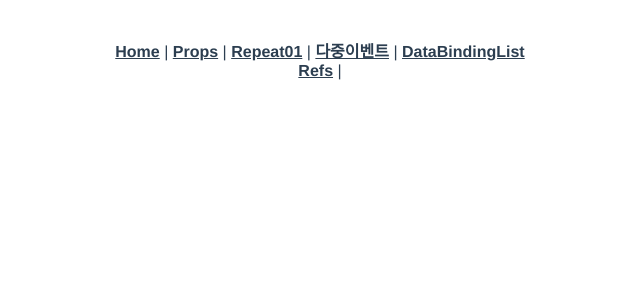
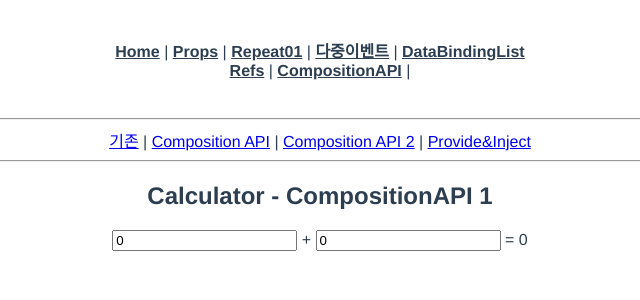
Before and after one commit to Hoon-Hub/Vue, a Vue app in the folder 21.12.17.vue-project-one-week/01.vue-project/: page /Composition in a window 1280 px wide. Shown: the top 300 px of the page, without its empty margins (320-960 px from the left). Built offline with nearby package versions, Linux system fonts and the light colour scheme.

Commit message:
How to use composition API

```diff
--- a/21.12.17.vue-project-one-week/01.vue-project/src/App.vue
+++ b/21.12.17.vue-project-one-week/01.vue-project/src/App.vue
@@ -6,7 +6,7 @@
     <router-link to="/다중이벤트">다중이벤트</router-link> |
     <router-link to="/DataBindingList">DataBindingList</router-link><br>
     <router-link to="/Parent">Refs</router-link> |
-
+    <router-link to="/Calculator">CompositionAPI</router-link> |
   </div>
   <router-view />
 </template>
--- a/21.12.17.vue-project-one-week/01.vue-project/src/router/index.js
+++ b/21.12.17.vue-project-one-week/01.vue-project/src/router/index.js
@@ -12,7 +12,7 @@ const routes = [
     // route level code-splitting
     // this generates a separate chunk (about.[hash].js) for this route
     // which is lazy-loaded when the route is visited.
-    component: () => import(/* webpackPrefetch: false */ '../views/Props/Props.vue')
+    component: () => import(/* webpackPrefetch: 0 */ '../views/Props/Props.vue')
   },
   {
     path: '/Repeat01',
@@ -34,6 +34,26 @@ const routes = [
     name: 'Parent',
     component: () => import( '../views/Props/Parent.vue')
   },
+  {
+    path: '/Calculator',
+    name: 'Calculator',
+    component: () => import( '../views/CompositionAPI/Calculator.vue')
+  },
+  {
+    path: '/Composition',
+    name: 'Composition',
+    component: () => import( '../views/CompositionAPI/CompositionAPI.vue')
+  },
+  {
+    path: '/Composition2',
+    name: 'Composition2',
+    component: () => import( '../views/CompositionAPI/CompositionAPI2.vue')
+  },
+  {
+    path: '/Provide',
+    name: 'Provide',
+    component: () => import( '../views/CompositionAPI/Provide.vue')
+  },
 ]
 
 
--- /dev/null
+++ b/21.12.17.vue-project-one-week/01.vue-project/src/views/CompositionAPI/Calculator.vue
@@ -0,0 +1,42 @@
+<template>
+  <div>
+      <hr>
+      <router-link to="/Calculator">기존</router-link> |
+      <router-link to="/Composition">Composition API</router-link> |
+      <router-link to="/Composition2">Composition API 2</router-link> |
+    <router-link to="/Provide">Provide&Inject</router-link>
+
+      <hr>
+      <h2>Calculator</h2>
+      <div>
+          <input type="text" v-model="num1" @keyup="plusNumbers">
+          <span> + </span>
+          <input type="text" v-model="num2" @keyup="plusNumbers">
+          <span> = </span>
+          <span>{{ result }}</span>
+      </div>
+  </div>
+</template>
+
+<script>
+export default {
+    name: 'calculator',
+    data () {
+        return {
+            num1: 0,
+            num2: 0,
+            result: 0
+        }
+    },
+    methods: {
+        plusNumbers() {
+            this.result = parseInt(this.num1) + parseInt(this.num2)
+        }
+    }
+
+}
+</script>
+
+<style>
+
+</style>
--- /dev/null
+++ b/21.12.17.vue-project-one-week/01.vue-project/src/views/CompositionAPI/CompositionAPI.vue
@@ -0,0 +1,41 @@
+<template>
+  <div>
+      <hr>
+      <router-link to="/Calculator">기존</router-link> |
+      <router-link to="/Composition">Composition API</router-link> |
+      <router-link to="/Composition2">Composition API 2</router-link> |
+    <router-link to="/Provide">Provide&Inject</router-link>
+
+      <hr>
+      <h2>Calculator - CompositionAPI 1</h2>
+      <div>
+          <input type="text" v-model="state.num1">
+          <span> + </span>
+          <input type="text" v-model="state.num2">
+          <span> = </span>
+          <span>{{ state.result }}</span>
+      </div>
+  </div>
+</template>
+
+<script>
+import { computed, reactive } from 'vue'
+
+export default {
+    name: 'calculator',
+    setup() {
+        let state = reactive({
+            num1: 0,
+            num2: 0,
+            result: computed(() => parseInt(state.num1) + parseInt(state.num2))
+        })
+        return {
+            state
+        }
+    }
+}
+</script>
+
+<style>
+
+</style>
--- /dev/null
+++ b/21.12.17.vue-project-one-week/01.vue-project/src/views/CompositionAPI/CompositionAPI2.vue
@@ -0,0 +1,37 @@
+<template>
+  <div>
+      <hr>
+      <router-link to="/Calculator">기존</router-link> |
+      <router-link to="/Composition">Composition API</router-link> |
+      <router-link to="/Composition2">Composition API 2</router-link> |
+    <router-link to="/Provide">Provide&Inject</router-link>
+
+      <hr>
+      <h2>Calculator - composition API 2</h2>
+      <div>
+          <input type="text" v-model="num1">
+          <span> + </span>
+          <input type="text" v-model="num2">
+          <span> = </span>
+          <span>{{ result }}</span>
+      </div>
+  </div>
+</template>
+
+<script>
+import {plusCalculator} from './common.js'
+
+export default {
+    name: 'calculator',
+    setup() {
+        let {num1, num2, result} = plusCalculator()
+        return {
+            num1, num2, result
+        }
+    }
+}
+</script>
+
+<style>
+
+</style>
--- /dev/null
+++ b/21.12.17.vue-project-one-week/01.vue-project/src/views/CompositionAPI/Inject.vue
@@ -0,0 +1,18 @@
+<template>
+  <h1>{{ title }}</h1>
+</template>
+
+<script>
+import { inject } from 'vue'
+
+export default {
+    setup() {
+        const title = inject('title')
+        return {title}
+    }
+}
+</script>
+
+<style>
+
+</style>
--- /dev/null
+++ b/21.12.17.vue-project-one-week/01.vue-project/src/views/CompositionAPI/Provide.vue
@@ -0,0 +1,35 @@
+<template>
+<div>
+    <hr>
+    <router-link to="/Calculator">기존</router-link> |
+    <router-link to="/Composition">Composition API</router-link> |
+    <router-link to="/Composition2">Composition API 2</router-link> |
+    <router-link to="/Provide">Provide&Inject</router-link>
+
+    <hr>
+    <h2>CompositionAPI - Provide&Inject</h2>
+
+    <Inject />
+
+</div>
+
+</template>
+
+<script>
+import { provide } from 'vue'
+import Inject from './Inject.vue'
+
+export default {
+    components: {
+        Inject
+    },
+    setup() {
+        // key, value
+        provide('title', 'Vue.js 프로젝트')
+    }
+}
+</script>
+
+<style>
+
+</style>
--- /dev/null
+++ b/21.12.17.vue-project-one-week/01.vue-project/src/views/CompositionAPI/common.js
@@ -0,0 +1,14 @@
+import { reactive, computed, toRefs } from 'vue'
+
+
+const plusCalculator = () => {
+    let state = reactive({
+        num1: 0,
+        num2: 0,
+        result: computed(() => parseInt(state.num1) + parseInt(state.num2))
+    })
+    return toRefs(state)
+}
+export{
+    plusCalculator
+}
```
